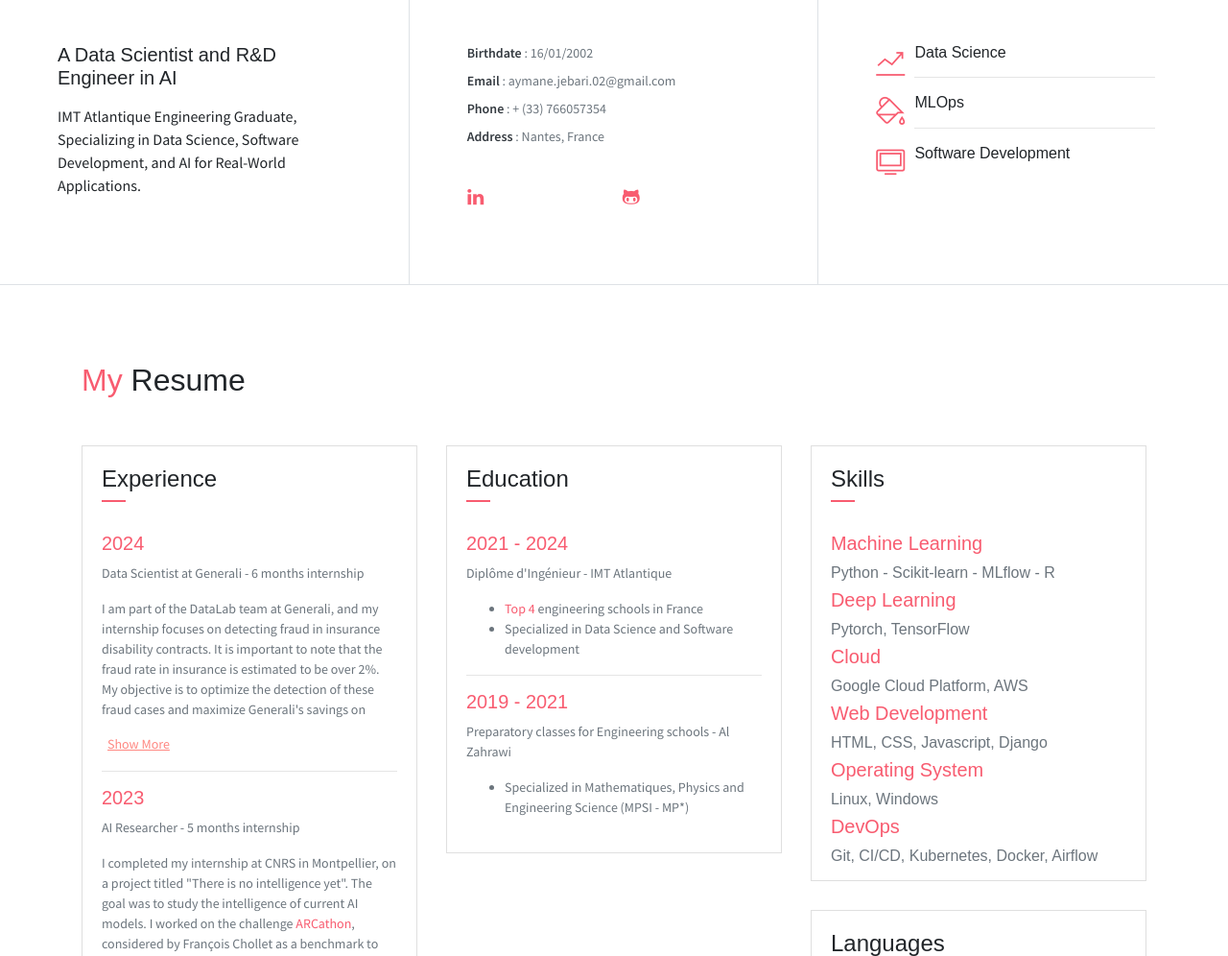
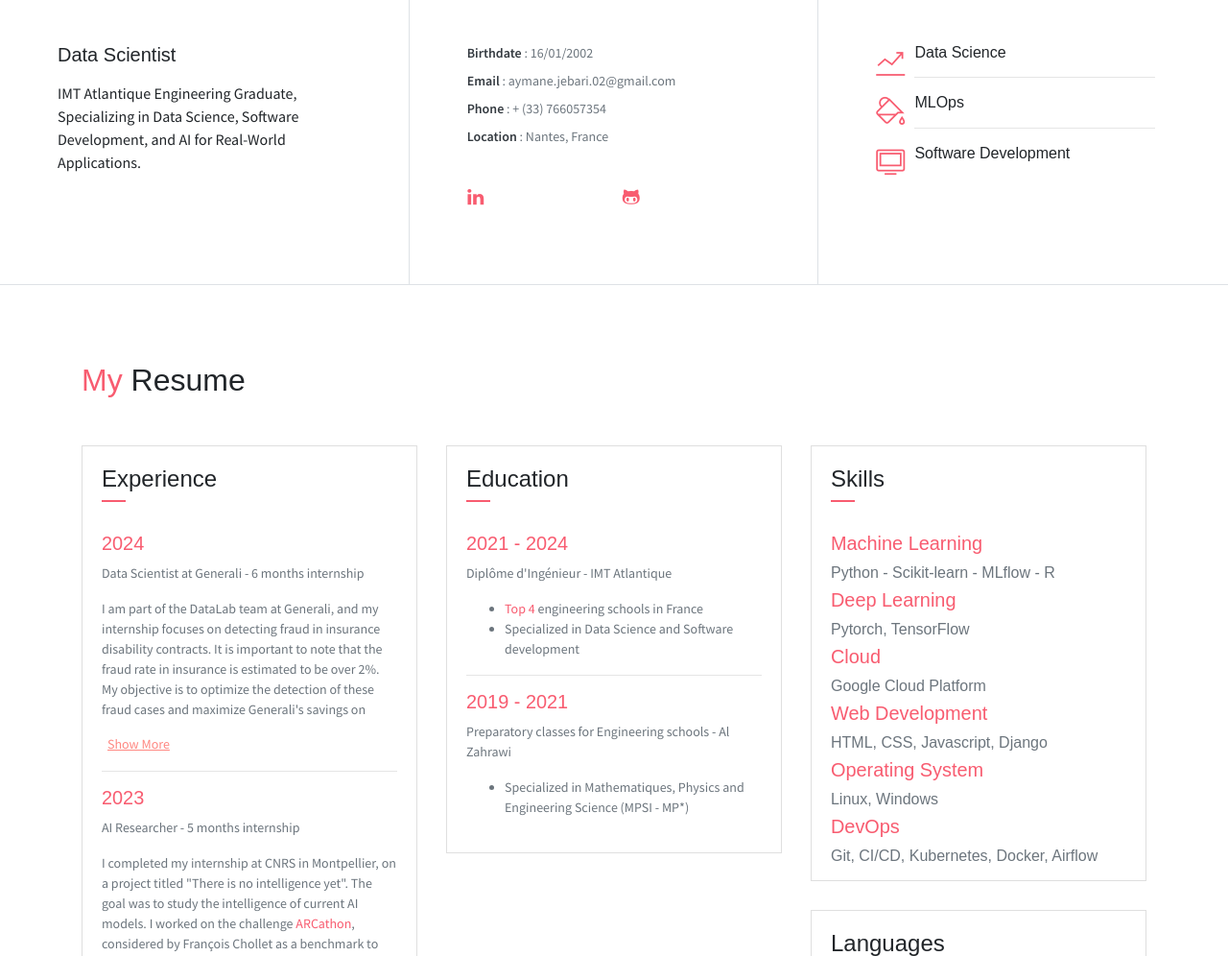
Before and after one commit to Aymanjeb/aymanjeb.github.io, a plain HTML site: page index.html in a window 1280 px wide. Shown: the part 823-1819 px from the top of the page at 96% size. Drawn offline with Linux system fonts and the light colour scheme; some packages are replaced by stand-ins of ours.

```diff
--- a/index.html
+++ b/index.html
@@ -18,6 +18,7 @@
                 <h4 class="header-subtitle" >Hello, I am</h4>
                 <h1 class="header-title">Aymane Jebari</h1>
                 <h6 class="header-mono" >Data Scientist</h6>
+                <!--
                 <div class="resume-buttons">
                     <a class="btn btn-secondary btn-rounded" href="./assets/pdfs/CV_french.pdf" target="_blank">
                       <i class="ti-printer pr-2"></i>Print Resume (FR)
@@ -26,6 +27,7 @@
                       <i class="ti-printer pr-2"></i>Print Resume (EN)
                     </a>
                   </div>
+                -->
                               </div>
         </div>
     </header>
@@ -69,7 +71,7 @@
             <div class="col-lg-4 about-card">
                 <h3 class="font-weight-light">Who am I ?</h3>
                 <span class="line mb-5"></span>
-                <h5 class="mb-3">A Data Scientist and R&D Engineer in AI </h5>
+                <h5 class="mb-3">Data Scientist </h5>
                 <p class="mt-20">IMT Atlantique Engineering Graduate, Specializing in Data Science, Software Development, and AI for Real-World Applications.</p>
                 <!-- <a class="btn btn-outline-danger" href="./assets/pdfs/Cv_Aymane.pdf" target="_blank">
                     <i class="icon-down-circled2"></i> Download My CV
@@ -81,7 +83,7 @@
                     <li><span>Birthdate</span> : 16/01/2002</li>
                     <li><span>Email</span> : aymane.jebari.02@gmail.com</li>
                     <li><span>Phone</span> : + (33) 766057354</li>
-                    <li><span>Address</span> :  Nantes, France</li>
+                    <li><span>Location</span> :  Nantes, France</li>
                 </ul>
                 <ul class="social-icons pt-3">
                     <li class="social-item"><a class="social-link" href="https://www.linkedin.com/in/aymane-jebari/" target="_blank"><i class="ti-linkedin" aria-hidden="true"></i></a></li>
@@ -228,7 +230,7 @@
                            <h6 class="title text-danger">Deep Learning</h6>
                            <h6>Pytorch, TensorFlow</h6>
                            <h6 class="title text-danger">Cloud </h6>
-                           <h6>Google Cloud Platform, AWS</h6>
+                           <h6>Google Cloud Platform</h6>
                            <h6 class="title text-danger">Web Development</h6>
                            <h6>HTML, CSS, Javascript, Django</h6>
                            <h6 class="title text-danger">Operating System</h6>
```
